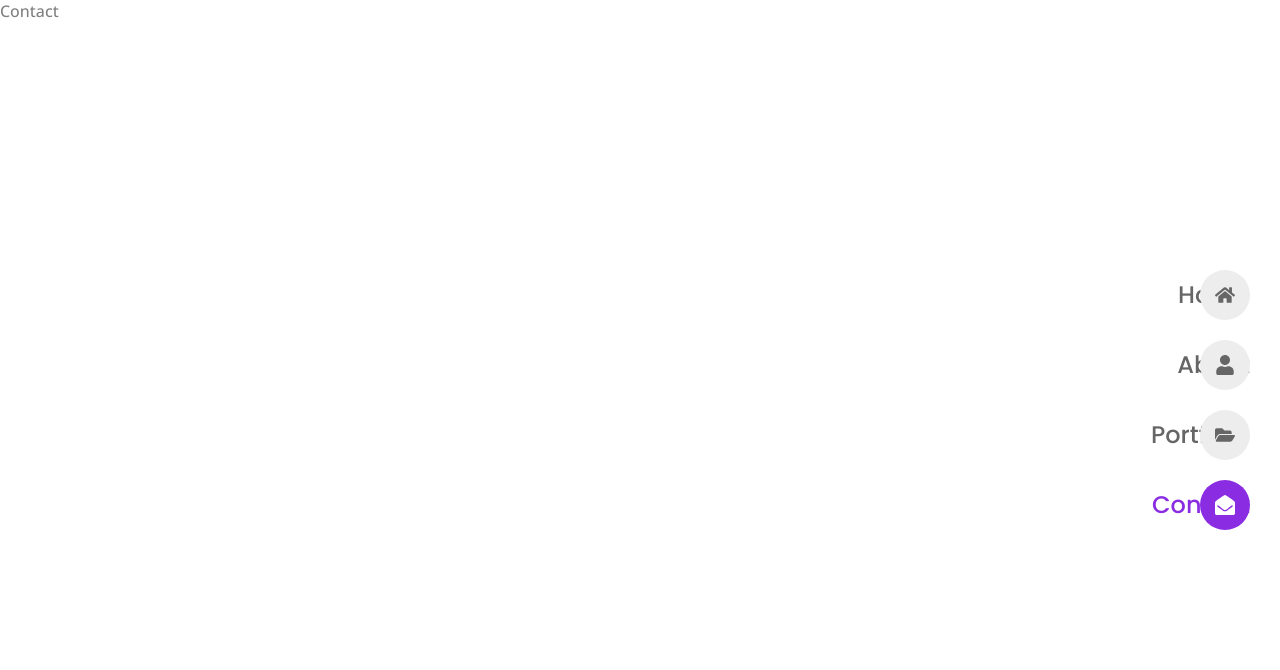
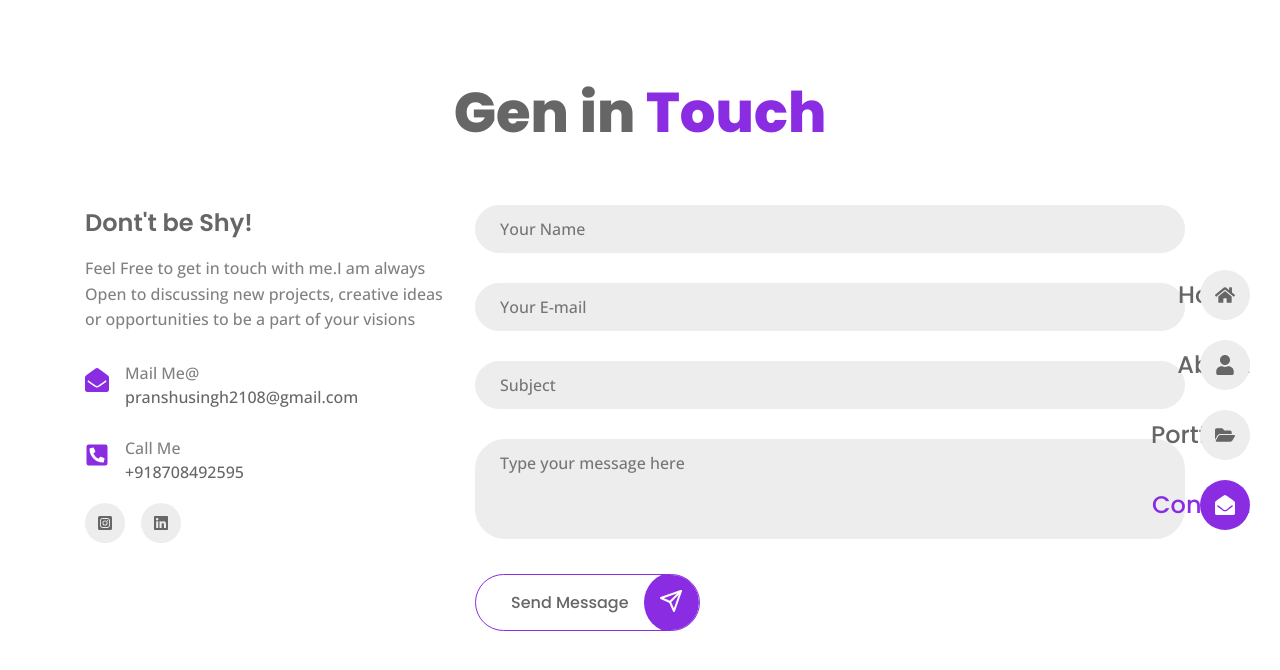
Before and after one commit to PranshuSingh21/PranshuSinghPortfolio, a React (Vite) app: page /contact in a window 1280 px wide. Shown: the top 670 px of the page. Built offline with nearby package versions, Linux system fonts and the light colour scheme.

Commit message:
Updated style of navbar and added contact section

```diff
--- a/src/App.css
+++ b/src/App.css
@@ -110,7 +110,7 @@
     font-size: var(--big-font-size);
     font-weight: var(--weight-800);
     text-align: center;
-    margin-bottom: 70px;
+    margin-bottom: 50px;
 }
 
 .section__title span{
--- a/src/components/navbar.css
+++ b/src/components/navbar.css
@@ -9,6 +9,7 @@
     width:100%;
     padding: 60px 30px;
     transition: all 0.5s cubic-bezier(0.77,0.2,0.05,1);
+    z-index: 10000;
 }
 
 .show-menu{
--- a/src/pages/contact/Contact.jsx
+++ b/src/pages/contact/Contact.jsx
@@ -1,8 +1,90 @@
 import React from 'react'
+
+import{
+    FaEnvelopeOpen,
+    FaPhoneSquareAlt,
+    FaInstagramSquare,
+    FaLinkedin
+} from 'react-icons/fa'
+
+import { FiSend } from 'react-icons/fi'
+
+import './contact.css'
 
 const Contact=()=>{
     return(
-        <div>Contact</div>
+        <section className="contact section">
+            <h2 className="section__title">
+                Gen in <span>Touch</span>
+            </h2>
+            <div className="contact__container container grid">
+                <div className="contact__data">
+                    <h3 className="contact__title">Dont't be Shy!</h3>
+                    <p className="contact__description">Feel Free to get in touch with me.I am always Open
+                    to discussing new projects, creative ideas or opportunities to be a part of your visions
+                    </p>
+                    <div className="contact__info">
+                        <div className="info__item">
+                            <FaEnvelopeOpen className='info__icon' />
+                            <div>
+                                <span className="info__title">Mail Me@ </span>
+                                <h4 className="info__desc">pranshusingh2108@gmail.com</h4>
+                            </div>
+                        </div>
+
+                        <div className="info__item">
+                            <FaPhoneSquareAlt className='info__icon' />
+                            <div>
+                                <span className="info__title">Call Me  </span>
+                                <h4 className="info__desc">+918708492595</h4>
+                            </div>
+                        </div>
+
+                        <div className="contact__socials">
+                            <a href="https://instagram.com/_pranshu_2108" className="contact__social-link">
+                                <FaInstagramSquare />
+                            </a>
+                            <a href="https://linkedin.com/in/pranshu-singh-a86455245"
+                            className="contact__social-link">
+                                <FaLinkedin />
+                            </a>
+                        </div>
+                    </div>
+                    </div>
+                <form className='contact__form'>
+                    <div className="form__input-group">
+                        <div className="form__input-div">
+                        <input type="text"
+                        placeholder='Your Name'
+                        className="form__control" />
+                        </div>
+                        <div className="form__input-div">
+                        <input type="email"
+                        placeholder='Your E-mail'
+                        className="form__control" />
+                        </div>
+                        <div className="form__input-div">
+                        <input type="text"
+                        placeholder='Subject'
+                        className="form__control" />
+                        </div>
+                        <div className="form__input-div">
+                            <textarea
+                            placeholder='Type your message here'
+                            className="form__control textarea">
+
+                            </textarea>
+                        </div>
+                    </div>
+                    <button className="button">
+                            Send Message
+                            <span className="button__icon contact__button-icon">
+                                <FiSend/>
+                            </span>
+                        </button>
+                </form>
+            </div>
+        </section>
     )
 }
 
--- a/src/pages/contact/contact.css
+++ b/src/pages/contact/contact.css
@@ -0,0 +1,100 @@
+.contact__container{
+    grid-template-columns: 4fr 8fr;
+}
+
+.contact__title{
+    font-size:var(--h3-font-size);
+    font-weight: var(--weight-600);
+    margin-bottom: 1rem;
+}
+
+.contact__description{
+    font-size: var(--small-font-size);
+    line-height: 1.6;
+}
+
+.contact__description,
+.contact__info .info__item{
+    margin-bottom: 20px;
+}
+
+.contact__info .info__item{
+    display: flex;
+    align-items: center;
+    column-gap: 16px;
+}
+
+.contact__info .info__item{
+    color:var(--first-color);
+    font-size: var(--h3-font-size);
+}
+
+.contact__info .info__title{
+    font-size: var(--small-font-size);
+}
+
+.info__title {
+    color:var(--text-color)
+}
+
+.contact__info .info__desc{
+    font-family: var(--body-font);
+    font-size: var(--small-font-size);
+    font-weight: var(--weight-500);
+}
+
+.contact__socials{
+    display: flex;
+    column-gap: 16px;
+}
+
+.contact__social-link{
+    background-color: var(--container-color);
+    color:var(--title-color);
+    width: 40px;
+    height: 40px;
+    border-radius: 50%;
+    text-align: center;
+    line-height: 44px;
+    transition: all 0.3s ease;
+}
+
+.contact__social-link:hover{
+    background-color: var(--first-color);
+    color: var(--text-white);
+}
+
+.form__input-group{
+    display: grid;
+    column-gap: 30px;
+}
+
+.form__input-div{
+    margin-bottom: 30px;
+    margin-right: 10px;
+}
+
+.form__control{
+    border: 1px solid var(--container-color);
+    background-color: var(--container-color);
+    color: var(--title-color);
+    width:100%;
+    padding: 12px 24px;
+    border-radius: 30px;
+    font-size: var(--small-font-size);
+    transition: all 0.3s ease;
+}
+
+.form__control:focus{
+    border-color: var(--first-color);
+}
+
+.textarea{
+    resize: none;
+    height: 100px;
+}
+
+.contact__button-icon{
+    font-size: var(--h3-font-size);
+    line-height: 64px;
+}
```
